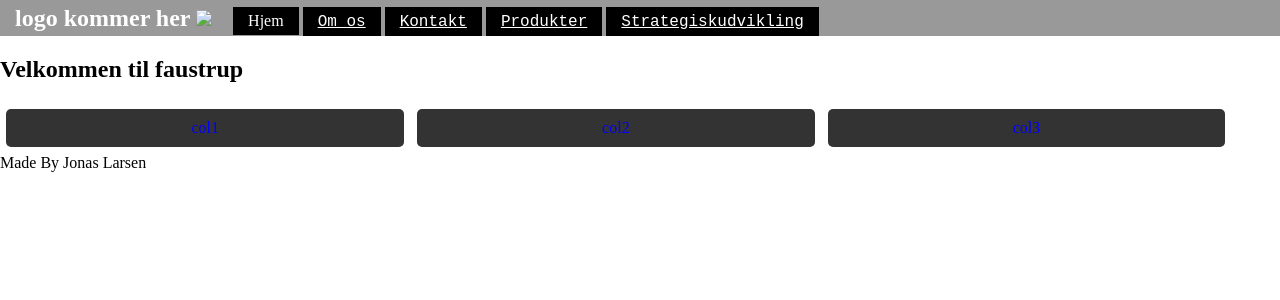
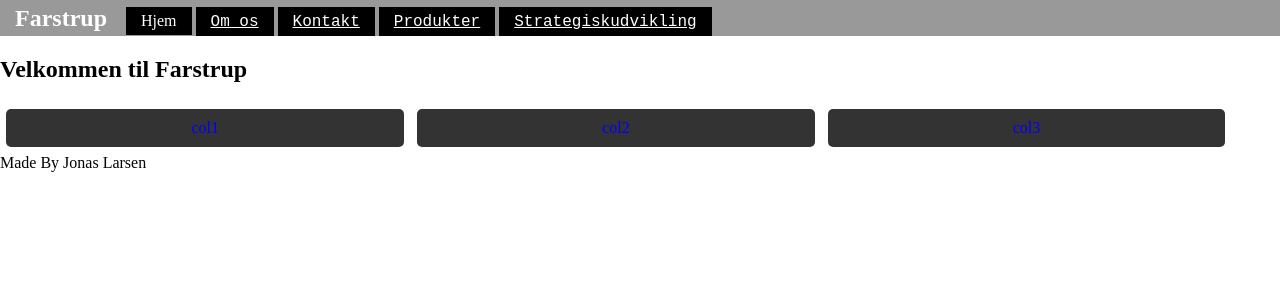
Before and after one commit to JonasLarsen1801/Prototype-eksamen-1-semester, a PHP site: page / in a window 1280 px wide. Shown: the top 300 px of the page. Run offline with PHP 8.4, Linux system fonts and the light colour scheme.

Commit message:
ændringer i tekst

```diff
--- a/index.php
+++ b/index.php
@@ -2,14 +2,14 @@
 <html>
 
 	<head>
-		<title>faustrup</title>
+		<title>Farstrup</title>
 		<link rel="stylesheet" type="text/css" href="main.css"/>
 	</head>
 
 	<body>
 		<header>
 			<nav>
-				<h1> logo kommer her <img src="/Users/jonaslarsen/OneDrive/Jonem/Hjemmside test/Logo/FaviconLogo.png"/> </h1>
+				<h1>Farstrup</h1>
 				<ul>
 					<li>Hjem</li>
 					<li><a href="omOs.php">Om os</a></li>
@@ -20,7 +20,7 @@
 			</nav>
 		</header>
 
-		<h2>Velkommen til faustrup</h2>
+		<h2>Velkommen til Farstrup</h2>
 
 		<div class="row">
 			<div class="col">col1</div>
--- a/kontakt.php
+++ b/kontakt.php
@@ -2,7 +2,7 @@
 <html>
 
 	<head>
-		<title>Faustrup</title>
+		<title>Farstrup</title>
 		<link rel="stylesheet" type="text/css" href="main.css" />
 	</head>
 
@@ -10,7 +10,7 @@
 
 		<header>
 			<nav>
-				<h1>faustrup</h1>
+				<h1>Farstrup</h1>
 				<ul>
                     <li><a href="index.php">Hjem</a></li>
 					<li><a href="omOs.php">Om os</a></li>
--- a/omOs.php
+++ b/omOs.php
@@ -2,7 +2,7 @@
 <html>
 
 	<head>
-		<title>Jonem</title>
+		<title>Farstrup</title>
 		<link rel="stylesheet" type="text/css" href="main.css" />
 	</head>
 
@@ -10,7 +10,7 @@
 
 		<header>
 			<nav>
-				<h1>BL Venti</h1>
+				<h1>Farstrup</h1>
 				<ul>
                     <li><a href="index.php">Hjem</a></li>
 					<li>Om os</li>
--- a/produkter.php
+++ b/produkter.php
@@ -2,7 +2,7 @@
 <html>
 
 	<head>
-		<title>Faustrup</title>
+		<title>Farstrup</title>
 		<link rel="stylesheet" type="text/css" href="main.css" />
 
 	</head>
@@ -10,7 +10,7 @@
 	<body>
 		<header>
 			<nav>
-				<h1>Faustrup</h1>
+				<h1>Farstrup</h1>
 				<ul>
                     <li><a href="index.php">Hjem</a></li>
 					<li><a href="omOs.php">Om os</a></li>
@@ -21,7 +21,7 @@
 			</nav>
 		</header>
 
-		<h2>Velkommen til Faustups produkter</h2>
+		<h2>Velkommen til Farstups produkter</h2>
 		<p>Kilk på det ønskede produkt for at kunne tilpasse det</p>
 
         <style>
```
Also changed, not shown: strategiskudvikling.php (+4 -4 lines).
